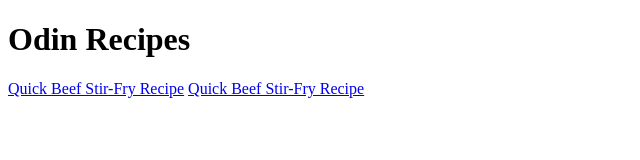
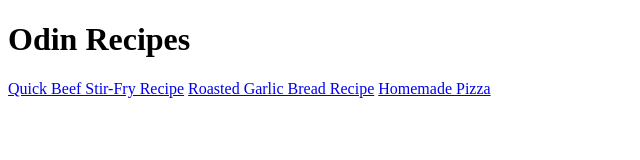
Before and after one commit to cccyter/odin-recipes, a plain HTML site: page index.html in a window 1280 px wide. Shown: the whole page, without its empty margins (0-640 px from the left). Drawn offline with Linux system fonts and the light colour scheme.

Commit message:
Update index.html

```diff
--- a/index.html
+++ b/index.html
@@ -9,6 +9,7 @@
 <body>
     <h1>Odin Recipes</h1>
     <a href="recipes/stir-fry.html">Quick Beef Stir-Fry Recipe</a>
-    <a href="recipes/garlic-bread.html">Quick Beef Stir-Fry Recipe</a>
+    <a href="recipes/garlic-bread.html">Roasted Garlic Bread Recipe</a>
+    <a href="recipes/homemade-pizza.html">Homemade Pizza</a>
 </body>
 </html>
```
